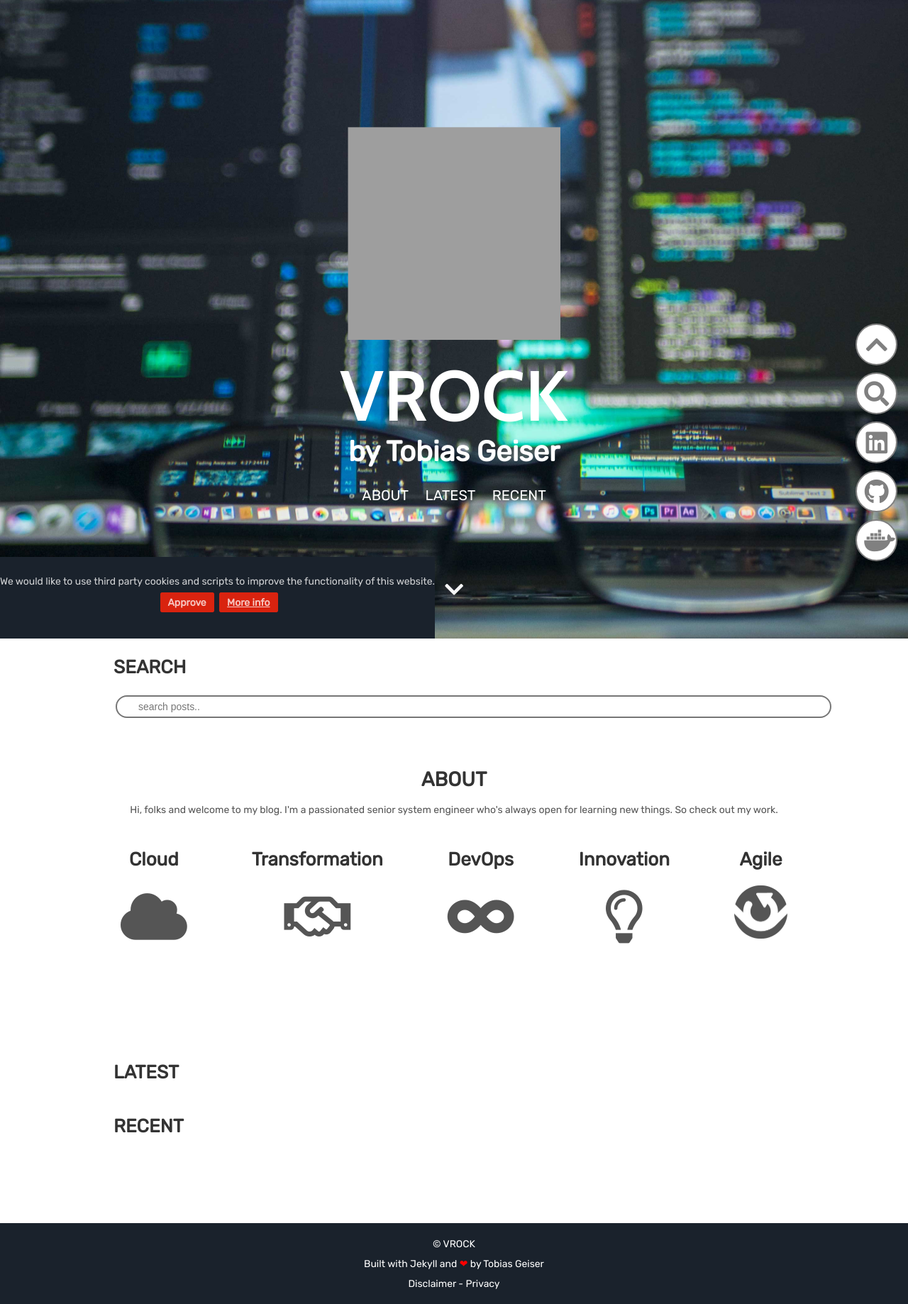
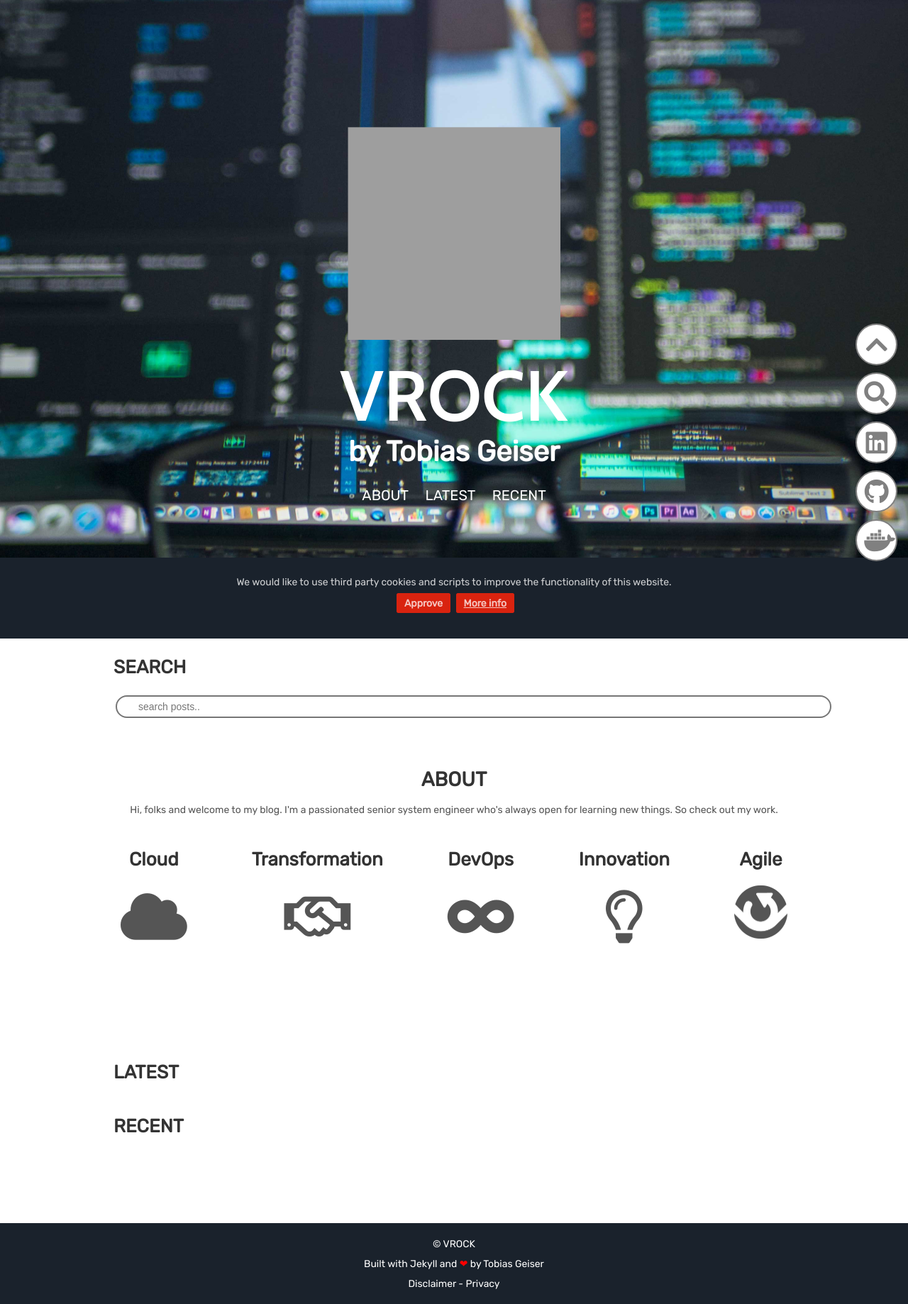
Before and after one commit to team-vrock/jekyll-theme-vrock, a Jekyll site: the page built from index.html, in a window 1280 px wide. Shown: the whole page at 71% size. Built offline with Jekyll 4.4.1, drawn with Linux system fonts in a browser that asks for light colours; comment, search, counter and statistics services are not loaded; grey boxes are pictures that could not be loaded.

Commit message:
optimized size

```diff
--- a/_includes/cookie-consent.html
+++ b/_includes/cookie-consent.html
@@ -1,5 +1,6 @@
 <div id="cookie-notice">
     <p>We would like to use third party cookies and scripts to improve the functionality of this website.</p>
+    <p></p>
     <p><a id="cookie-notice-accept" class="btn btn-primary btn-sm">Approve</a>
     <a href="/privacy" class="btn btn-primary btn-sm">More info</a></p>
 </div>
--- a/_sass/_cookie-consent.scss
+++ b/_sass/_cookie-consent.scss
@@ -1,12 +1,13 @@
 #cookie-notice {
   padding-top: 15px;
   padding-right: 0px;
-  padding-bottom: 30px;
+  padding-bottom: 29px;
   padding-left: 0px;
   display: block;
   text-align: center;
   position: fixed;
   bottom: 0;
+  width: 100%;
   background: $main;
   color: rgba(255,255,255,0.8);
 }
```
